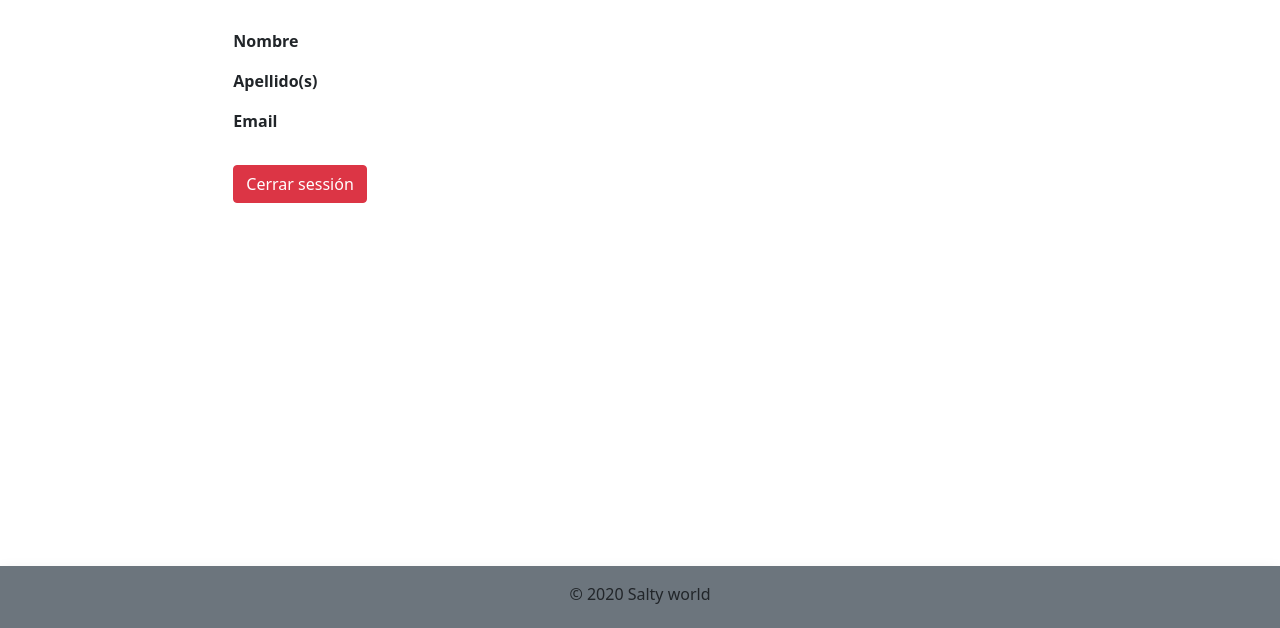
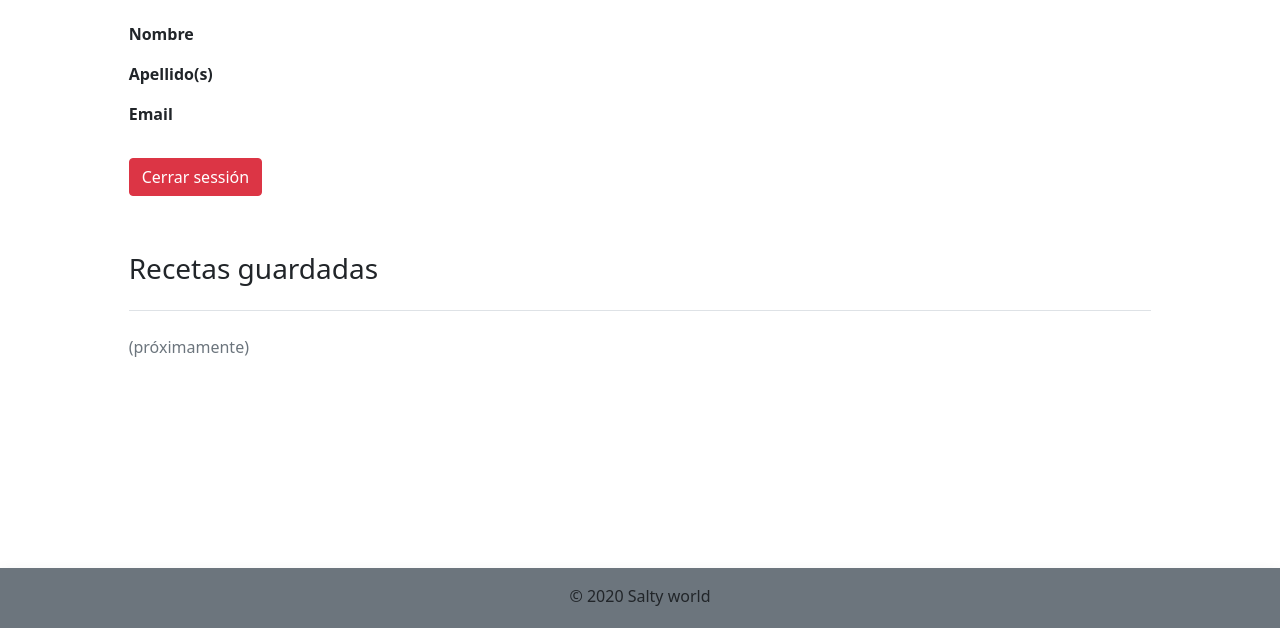
Before and after one commit to aridearriba/salty-world_front-end, a plain HTML site: page pages/profile.html in a window 1280 px wide. Shown: the part 172-800 px from the top of the page. Drawn offline with nearby package versions, Linux system fonts and the light colour scheme.

Commit message:
Add content to profile

```diff
--- a/pages/profile.html
+++ b/pages/profile.html
@@ -49,7 +49,7 @@
 
         <main class="root-main col-12 row h-100 w-100 p-0 m-0 d-flex justify-content-center align-items-start">
             <div class="row row m-0 h-100 d-flex justify-content-center align-content-center">
-                <div class="profile col-8 py-3">
+                <div class="profile col-10 py-3">
                     <h3 class="pb-4 mb-4 border-bottom">
                         Perfil
                     </h3>
@@ -66,6 +66,12 @@
                         <button id="logOutButton" class="btn btn-danger my-4" onclick="logOutUser(event)">Cerrar sessión</button>
                     </div>
                 </div>
+                <div class="profile col-10 py-3">
+                    <h3 class="pb-4 mb-4 border-bottom">
+                        Recetas guardadas
+                    </h3>
+                    <span class="text-muted">(próximamente)</span>
+                </div>
             </div>
         </main>
 
```
